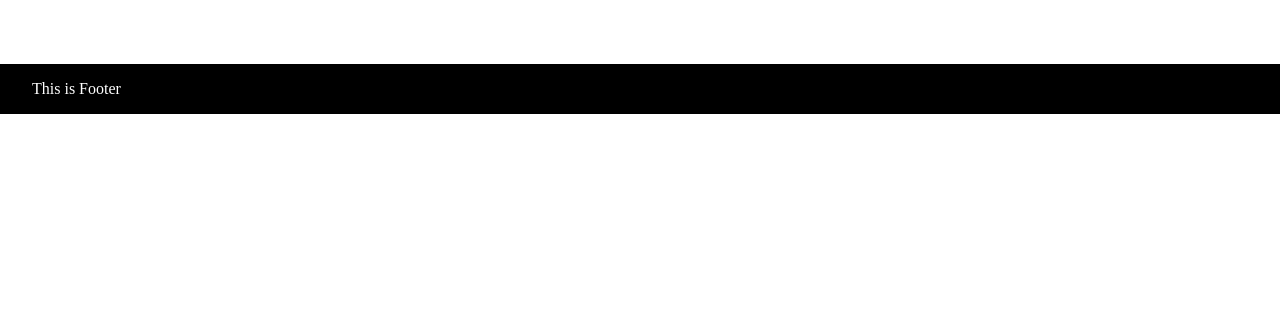
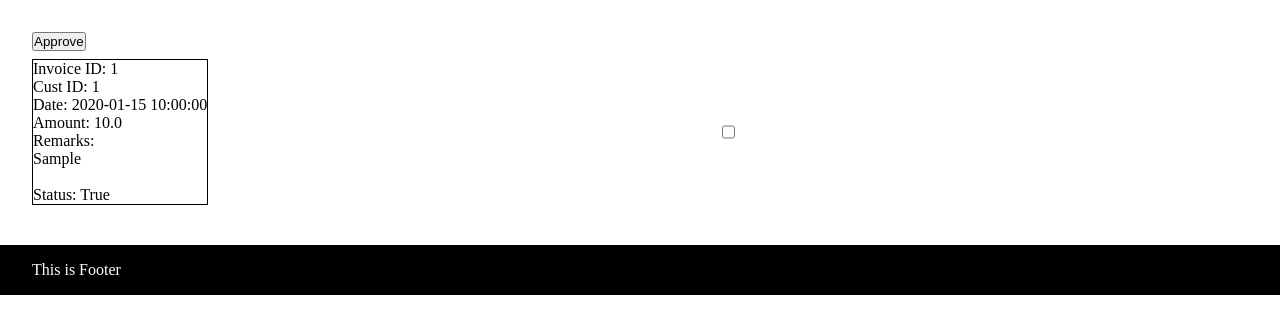
Before and after one commit to samuelms21/uts-mwd, a Flask app: template package/templates/finance.html in a window 1280 px wide. Shown: the part 50-384 px from the top of the page. Run offline with Flask 2, Linux system fonts and the light colour scheme; tables that the repository leaves empty hold one stand-in row (values such as "Sample post"); the template is opened without the code that fills it: values that come from a table or form of the project are taken from there, most other values are stand-ins (such as "Sample title", 1, 10 or a date in 2020).

Commit message:
add finance functionality

```diff
--- a/package/static/style.css
+++ b/package/static/style.css
@@ -1,3 +1,6 @@
+:root {
+  font-size: 16px;
+}
 * {
   padding: 0;
   margin: 0;
@@ -53,3 +56,13 @@ input[type="date"] {
   border-radius: 0.5rem;
   padding: 0.75rem 1rem;
 }
+.card {
+  border: 1px solid black;
+  margin: 0.5rem 0;
+}
+.flex-container {
+  display: flex;
+}
+.inv-list {
+  justify-content: space-between;
+}
--- a/package/templates/finance.html
+++ b/package/templates/finance.html
@@ -1 +1,27 @@
-{% extends "base.html" %} {% block content %} {% endblock %}
+{% extends "base.html" %} {% block content %}
+
+<form action="/approve_payment" method="post">
+  <input type="submit" value="Approve" />
+  <ul>
+    {% for inv in invoices %}
+    <li class="flex-container inv-list">
+      <div class="card">
+        <p>Invoice ID: {{ inv.inv_id }}</p>
+        <p>Cust ID: {{ inv.cust_id }}</p>
+        <p>Date: {{ inv.date }}</p>
+        <p>Amount: {{ inv.amount }}</p>
+        <p>
+          Remarks: <br />
+          {{inv.remark}}
+        </p>
+        <br />
+        <p>Status: {{inv.status}}</p>
+      </div>
+      <input type="checkbox" name="{{ inv.inv_id }}" id="{{ inv.inv_id }}" />
+      <br />
+    </li>
+    {% endfor %}
+  </ul>
+</form>
+
+{% endblock %}
```
Also changed, not shown: package/routes.py (+34 -2 lines), 1 other file.
